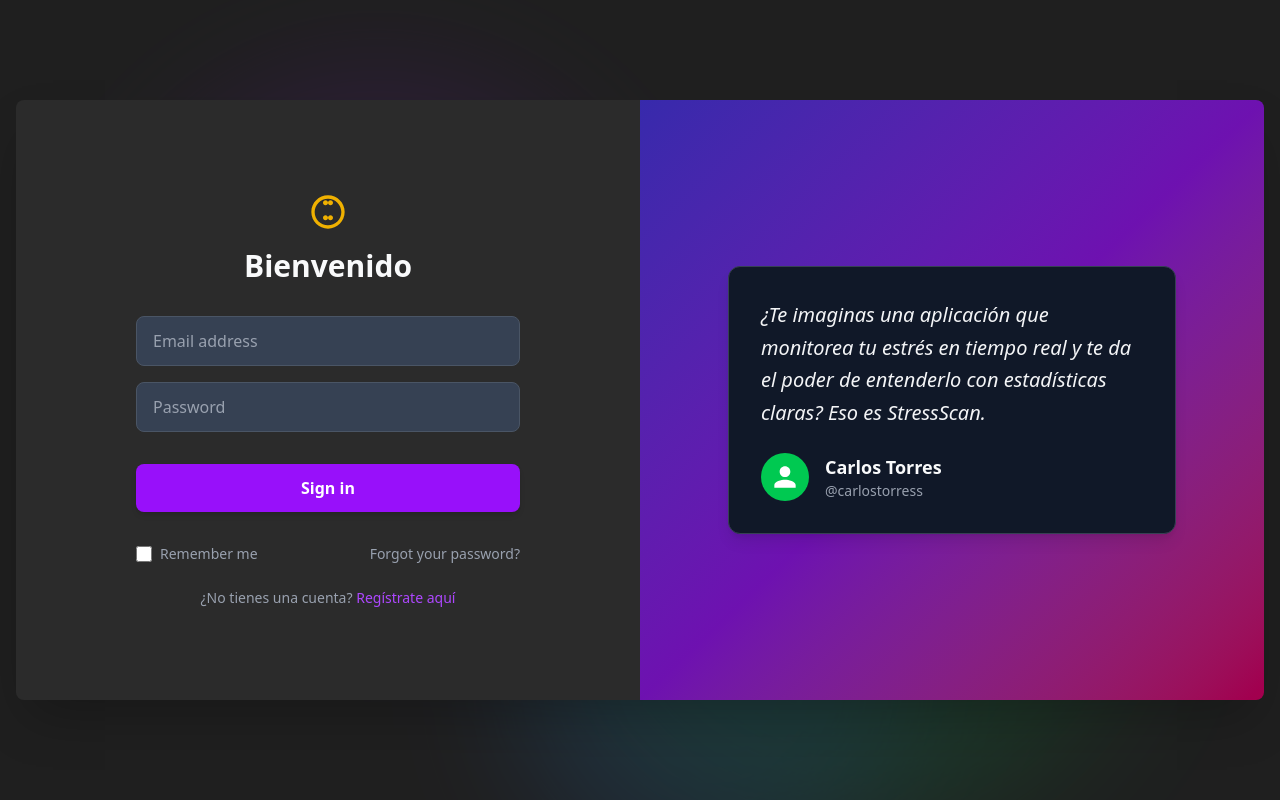
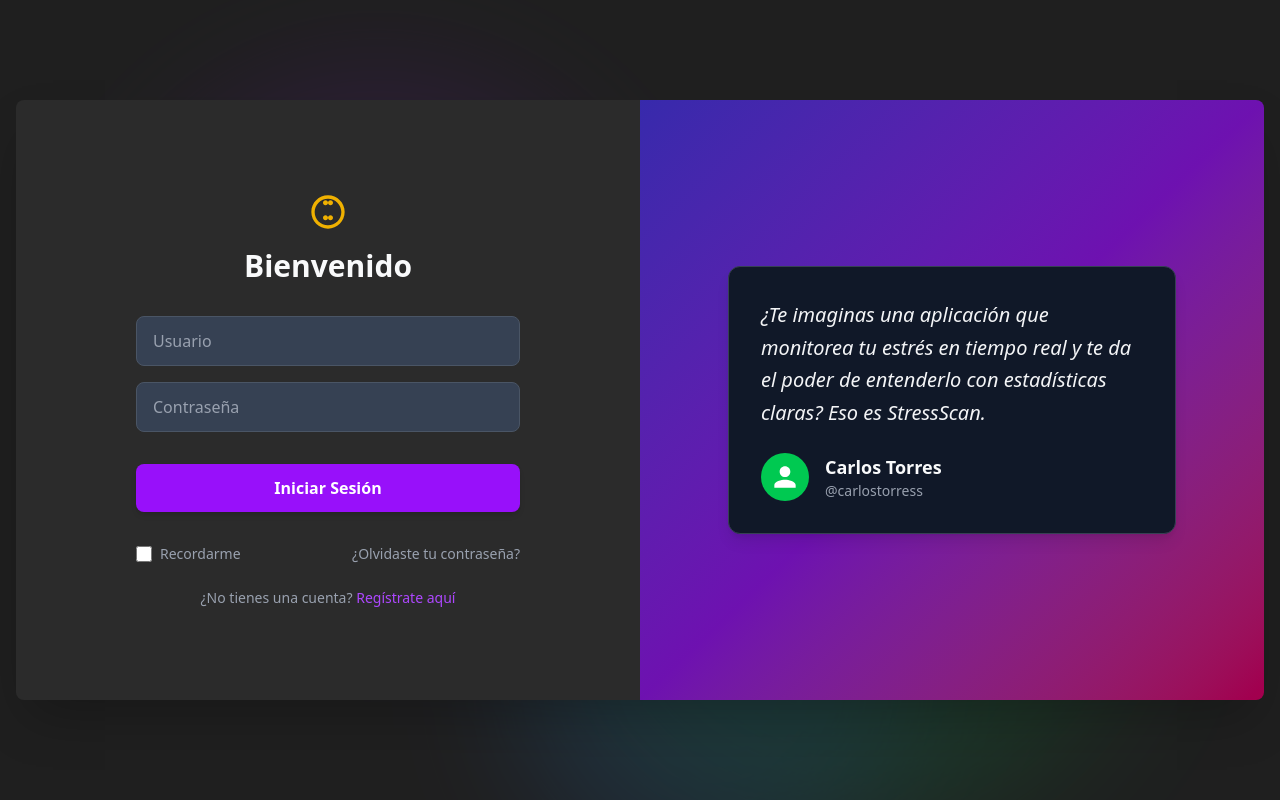
Before and after one commit to JohanSegg/tesisfront, a React (Vite) app: page / in a window 1280 px wide. Built offline with nearby package versions, Linux system fonts and the light colour scheme.

Commit message:
Update LoginPage.tsx
Traduccion de etiquetas

```diff
--- a/src/pages/LoginPage.tsx
+++ b/src/pages/LoginPage.tsx
@@ -136,26 +136,26 @@ const LoginPage: React.FC = () => {
             {!showRegisterForm ? (
               <form onSubmit={handleLoginSubmit} className="space-y-4">
                 <div>
-                  <label htmlFor="username" className="block text-sm font-medium text-gray-400 sr-only">Email address</label>
+                  <label htmlFor="username" className="block text-sm font-medium text-gray-400 sr-only">Usuario</label>
                   <input
                     type="text"
                     id="username"
                     value={username}
                     onChange={(e) => setUsername(e.target.value)}
                     required
-                    placeholder="Email address"
+                    placeholder="Usuario"
                     className="w-full px-4 py-3 rounded-lg bg-gray-700 border border-gray-600 text-gray-50 placeholder-gray-400 focus:outline-none focus:ring-2 focus:ring-blue-500 focus:border-transparent"
                   />
                 </div>
                 <div>
-                  <label htmlFor="password" className="block text-sm font-medium text-gray-400 sr-only">Password</label>
+                  <label htmlFor="password" className="block text-sm font-medium text-gray-400 sr-only">Contraseña</label>
                   <input
                     type="password"
                     id="password"
                     value={password}
                     onChange={(e) => setPassword(e.target.value)}
                     required
-                    placeholder="Password"
+                    placeholder="Contraseña"
                     className="w-full px-4 py-3 rounded-lg bg-gray-700 border border-gray-600 text-gray-50 placeholder-gray-400 focus:outline-none focus:ring-2 focus:ring-blue-500 focus:border-transparent"
                   />
                 </div>
@@ -167,7 +167,7 @@ const LoginPage: React.FC = () => {
                   type="submit"
                   className="w-full py-3 mt-4 bg-purple-600 hover:bg-purple-700 text-white font-semibold rounded-lg shadow-md focus:outline-none focus:ring-2 focus:ring-offset-2 focus:ring-offset-[#2B2B2B] focus:ring-purple-500 transition duration-150 ease-in-out"
                 >
-                  Sign in
+                  Iniciar Sesión
                 </button>
 
                 <div className="flex items-center justify-between mt-4 text-sm">
@@ -179,12 +179,12 @@ const LoginPage: React.FC = () => {
                       className="h-4 w-4 text-purple-600 focus:ring-purple-500 border-gray-600 rounded bg-gray-700"
                     />
                     <label htmlFor="remember-me" className="ml-2 block text-gray-400">
-                      Remember me
+                      Recordarme
                     </label>
                   </div>
                   <div className="text-sm text-gray-400">
                     <a href="#" className="font-medium hover:text-purple-500 transition duration-150 ease-in-out" onClick={() => console.log('Forgot password clicked')}>
-                      Forgot your password?
+                      ¿Olvidaste tu contraseña?
                     </a>
                   </div>
                 </div>
```
